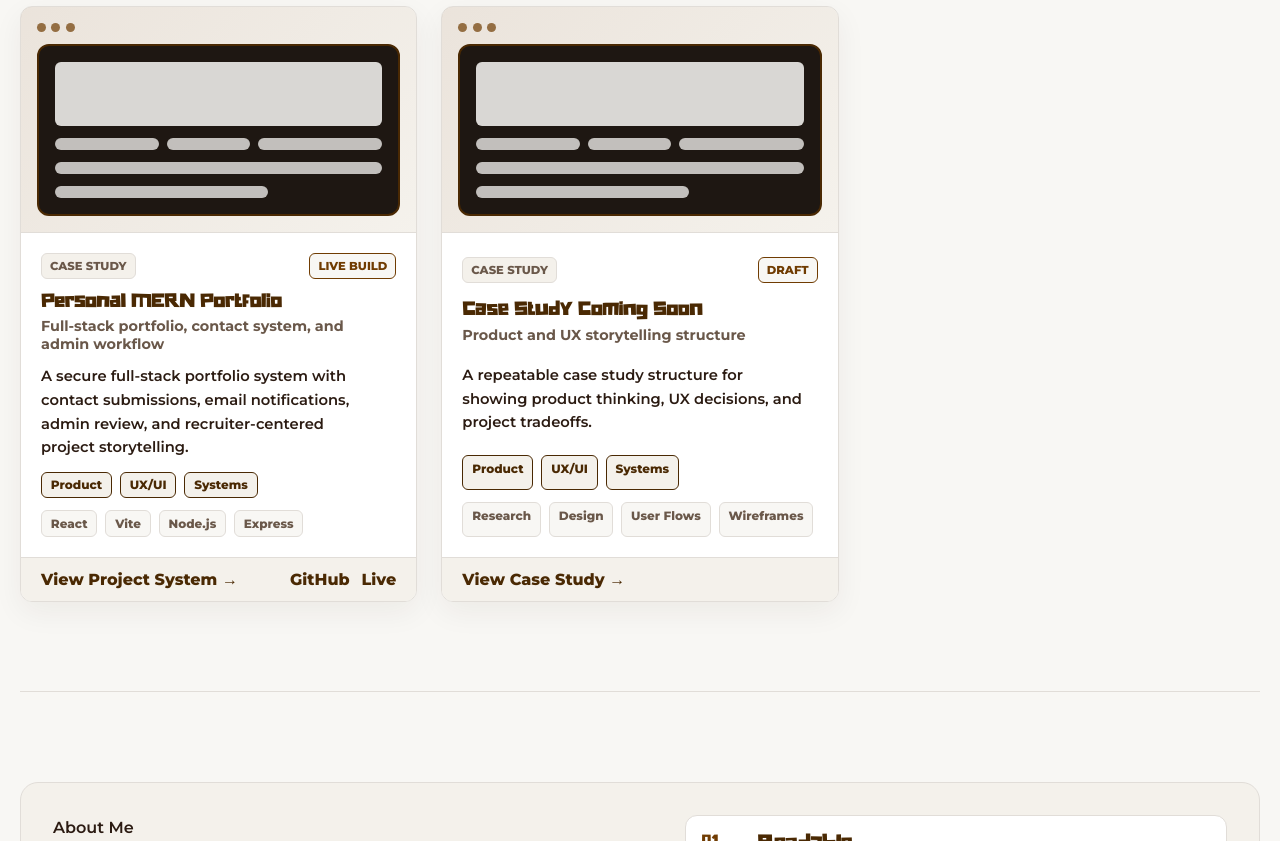
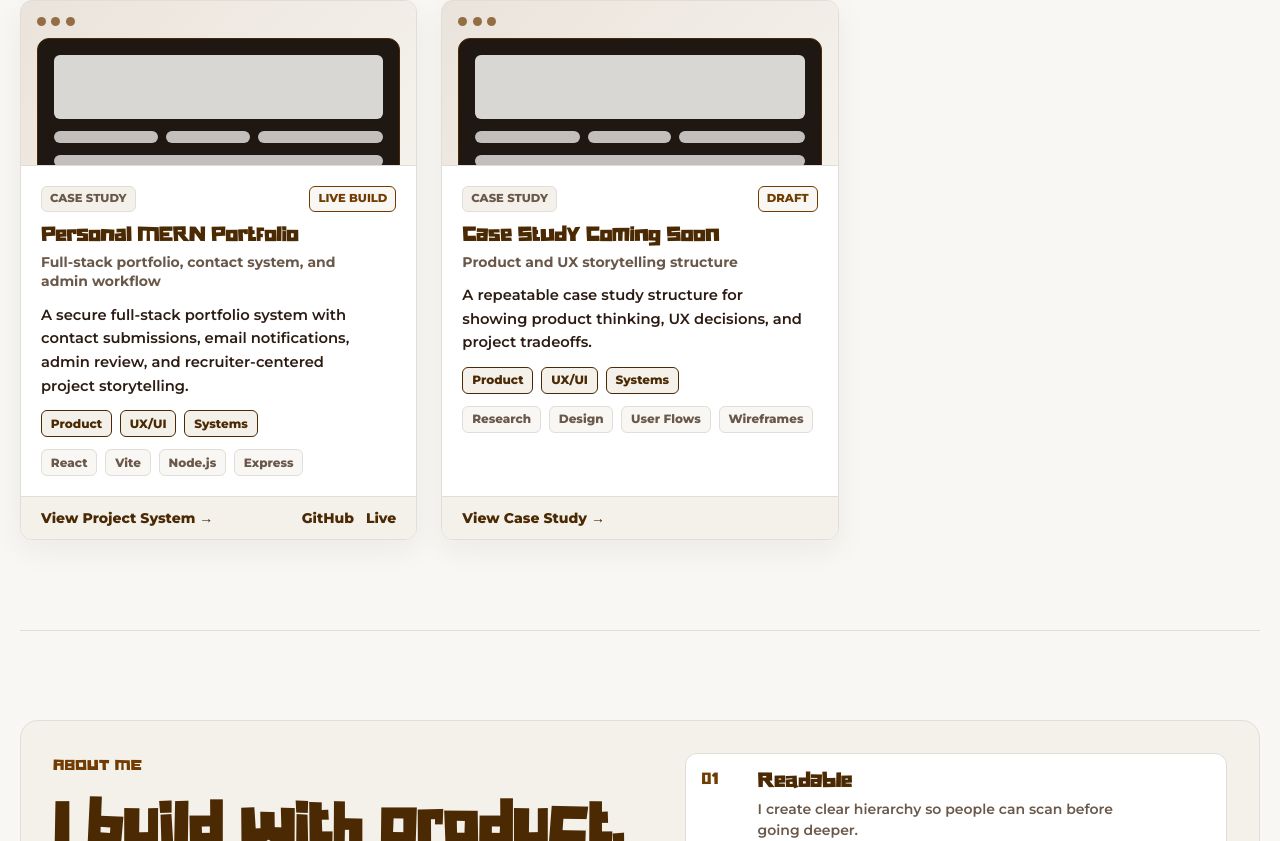
Before and after one commit to tabee1024/TabithaSulaiman, a React (Vite) app in the folder client/: page / in a window 1280 px wide. Shown: the part 1959-2800 px from the top of the page. Built offline with nearby package versions, Linux system fonts and the light colour scheme.

Commit message:
3.2:Updated Work Page e for Desktop

```diff
--- a/client/src/styles/components.css
+++ b/client/src/styles/components.css
@@ -181,7 +181,14 @@
 }
 
 .eyebrow {
-     margin: 0 0 var(--space-sm);
+    margin: 0 0 var(--space-sm);
+    font-family: var(--font-display);
+    color: var(--color-button);
+    font-size: var(--text-small);
+    line-height: 1.2;
+    font-weight: 700;
+    letter-spacing: var(--tracking-eyebrow);
+    text-transform: uppercase;
 }
 
 .section-heading p,
@@ -1906,15 +1913,15 @@ body {
 }
 
 .work-hero-section {
-     padding-top: var(--space-xl);
+     padding-top: var(--space-md);
 }
 
 .work-page-header {
      display: grid;
-     grid-template-columns: minmax(0, 1fr) 360px;
-     gap: var(--space-lg);
+     grid-template-columns: minmax(0, 1fr) 340px;
+     gap: var(--space-xl);
      align-items: end;
-     margin-bottom: var(--space-xl);
+     margin-bottom: var(--space-lg);
 }
 
 .work-page-header h1 {
@@ -1927,13 +1934,15 @@ body {
 }
 
 .work-page-header p {
-     max-width: 60ch;
-     line-height: 1.7;
+     max-width: var(--measure-body);
+     margin-bottom: 0;
+     color: var(--color-text);
+     line-height: var(--leading-body);
      font-weight: 600;
 }
 
 .work-page-note {
-     padding: var(--space-lg);
+     padding: var(--space-md) var(--space-lg);
      border: 1px solid var(--color-border);
      border-radius: var(--radius-md);
      background-color: var(--color-nav);
@@ -1941,13 +1950,17 @@ body {
 
 .work-page-note p {
      margin: 0;
+     color: var(--color-text-muted);
+     line-height: var(--leading-body);
+     font-size: var(--text-small);
+     font-weight: 600;
 }
 
 .work-control-board {
      display: grid;
-     gap: var(--space-lg);
-     margin-bottom: var(--space-xl);
-     padding: var(--space-lg);
+     gap: var(--space-md);
+     margin-bottom: var(--space-lg);
+     padding: var(--space-md);
      border: 1px solid var(--color-border);
      border-radius: var(--radius-lg);
      background-color: var(--color-nav);
@@ -1955,15 +1968,15 @@ body {
 
 .work-control-row {
      display: grid;
-     grid-template-columns: minmax(0, 1fr) 220px;
-     gap: var(--space-lg);
+     grid-template-columns: minmax(0, 1fr) 190px;
+     gap: var(--space-md);
      align-items: end;
 }
 
 .mockup-filter-row {
      display: flex;
      flex-wrap: wrap;
-     gap: var(--space-sm);
+     gap: var(--space-xs);
 }
 
 .mockup-filter-button {
@@ -1973,6 +1986,7 @@ body {
      border-radius: var(--radius-sm);
      background-color: var(--color-bg);
      color: var(--color-text);
+     font: inherit;
      font-size: 0.85rem;
      font-weight: 800;
      cursor: pointer;
@@ -1984,7 +1998,7 @@ body {
 
 .mockup-filter-button:hover {
      border-color: var(--color-accent-dark);
-     background-color: var(--color-nav);
+     background-color: var(--color-surface);
      color: var(--color-accent-dark);
 }
 
@@ -2009,7 +2023,8 @@ body {
 .mockup-sort-label {
      display: grid;
      gap: var(--space-xs);
-     font-size: 0.85rem;
+     color: var(--color-text-muted);
+     font-size: var(--text-small);
      font-weight: 800;
 }
 
@@ -2020,7 +2035,15 @@ body {
      border-radius: var(--radius-sm);
      background-color: var(--color-bg);
      color: var(--color-text);
+     font: inherit;
      font-weight: 700;
+     cursor: pointer;
+}
+
+.mockup-sort-label select:focus-visible {
+     border-color: var(--color-accent-dark);
+     outline: 2px solid var(--color-brown);
+     outline-offset: 3px;
 }
 
 .work-control-footer {
@@ -2028,25 +2051,28 @@ body {
      align-items: center;
      justify-content: space-between;
      gap: var(--space-md);
-     padding-top: var(--space-md);
+     padding-top: var(--space-sm);
      border-top: 1px solid var(--color-border);
 }
 
 .work-control-footer p {
      margin: 0;
      color: var(--color-text-muted);
+     font-size: var(--text-small);
      font-weight: 700;
 }
 
 .mockup-work-grid {
      display: grid;
-     grid-template-columns: repeat(3, 1fr);
+     grid-template-columns: repeat(3, minmax(0, 1fr));
      gap: var(--space-lg);
+     align-items: stretch;
 }
 
 .mockup-work-card {
-     display: grid;
-     grid-template-rows: auto 1fr auto;
+     min-height: 100%;
+     display: grid;
+     grid-template-rows: 165px 1fr auto;
      overflow: hidden;
      border: 1px solid var(--color-border);
      border-radius: var(--radius-md);
@@ -2055,10 +2081,13 @@ body {
 }
 
 .mockup-work-card-media {
-     min-height: 190px;
+     min-height: 165px;
      padding: var(--space-md);
+     overflow: hidden;
      background:
-          linear-gradient(135deg, rgba(112, 60, 2, 0.14), rgba(244, 241, 235, 0.95));
+          linear-gradient(135deg,
+               rgba(112, 60, 2, 0.14),
+               rgba(244, 241, 235, 0.95));
      border-bottom: 1px solid var(--color-border);
 }
 
@@ -2080,7 +2109,7 @@ body {
      display: grid;
      gap: var(--space-sm);
      padding: var(--space-md);
-     border: 2px solid var(--color-accent-dark);
+     border: 1px solid var(--color-accent-dark);
      border-radius: var(--radius-md);
      background-color: #1e1712;
 }
@@ -2113,8 +2142,9 @@ body {
 
 .mockup-work-card-body {
      display: grid;
-     gap: var(--space-md);
-     padding: var(--space-lg);
+     align-content: start;
+     gap: var(--space-sm);
+     padding: 1.25rem;
 }
 
 .mockup-work-card-header {
@@ -2126,12 +2156,15 @@ body {
 
 .mockup-card-badge {
      display: inline-flex;
+     align-items: center;
+     min-height: 26px;
      padding: 0.3rem 0.5rem;
      border: 1px solid var(--color-border);
      border-radius: var(--radius-sm);
      background-color: var(--color-nav);
      color: var(--color-text-muted);
      font-size: 0.72rem;
+     line-height: 1;
      font-weight: 800;
      text-transform: uppercase;
 }
@@ -2145,19 +2178,26 @@ body {
 .mockup-work-card h3 {
      margin: 0;
      font-family: var(--font-display);
+     font-size: var(--text-card-title);
+     line-height: var(--leading-heading);
      color: var(--color-accent-dark);
-     line-height: 1;
 }
 
 .mockup-work-card-subtitle {
      margin: var(--space-xs) 0 0;
      color: var(--color-text-muted);
-     font-size: 0.9rem;
+     font-size: var(--text-small);
+     line-height: 1.4;
      font-weight: 700;
 }
 
 .mockup-work-card-summary {
-     margin: 0;
+     display: -webkit-box;
+     overflow: hidden;
+     -webkit-box-orient: vertical;
+     -webkit-line-clamp: 4;
+     margin: 0;
+     color: var(--color-text);
      line-height: 1.6;
      font-size: 0.92rem;
      font-weight: 600;
@@ -2173,11 +2213,14 @@ body {
 .mockup-lens-row span,
 .mockup-tool-row span {
      display: inline-flex;
+     align-items: center;
+     min-height: 27px;
      padding: 0.3rem 0.55rem;
      border: 1px solid var(--color-border);
      border-radius: var(--radius-sm);
      background-color: var(--color-bg);
      font-size: 0.75rem;
+     line-height: 1;
      font-weight: 800;
 }
 
@@ -2196,7 +2239,7 @@ body {
      align-items: center;
      justify-content: space-between;
      gap: var(--space-sm);
-     padding: var(--space-md) var(--space-lg);
+     padding: var(--space-sm) 1.25rem;
      border-top: 1px solid var(--color-border);
      background-color: var(--color-nav);
 }
@@ -2204,6 +2247,7 @@ body {
 .mockup-work-card-footer a {
      border-radius: var(--radius-sm);
      color: var(--color-accent-dark);
+     font-size: var(--text-small);
      font-weight: 800;
      text-decoration-line: underline;
      text-decoration-color: transparent;
@@ -2234,17 +2278,36 @@ body {
      display: flex;
      align-items: center;
      justify-content: space-between;
-     gap: var(--space-lg);
-     margin-top: var(--space-2xl);
+     gap: var(--space-xl);
+     margin-top: var(--space-xl);
      padding: var(--space-xl);
      border: 1px solid var(--color-border);
      border-radius: var(--radius-lg);
      background-color: var(--color-nav);
 }
 
-.work-bottom-cta h2,
+.work-bottom-cta>div {
+     max-width: 720px;
+}
+
+.work-bottom-cta h2 {
+     margin: 0;
+     font-family: var(--font-display);
+     font-size: var(--text-subsection-title);
+     line-height: var(--leading-heading);
+     color: var(--color-accent-dark);
+}
+
 .work-bottom-cta p {
-     margin: 0;
+     max-width: var(--measure-body);
+     margin: var(--space-xs) 0 0;
+     color: var(--color-text-muted);
+     line-height: var(--leading-body);
+     font-weight: 600;
+}
+
+.work-bottom-cta .button {
+     flex-shrink: 0;
 }
 
 /* ================================
@@ -2924,29 +2987,6 @@ body {
      padding-bottom: var(--space-lg);
 }
 
-.work-hero-section {
-     padding-top: var(--space-md);
-}
-
-.work-page-header {
-     margin-bottom: var(--space-lg);
-}
-
-.work-control-board {
-     gap: var(--space-md);
-     margin-bottom: var(--space-lg);
-     padding: var(--space-md);
-}
-
-.work-control-row {
-     grid-template-columns: minmax(0, 1fr) 190px;
-     gap: var(--space-md);
-}
-
-.work-control-footer {
-     padding-top: var(--space-sm);
-}
-
 .work-skills-section {
      margin-bottom: var(--space-xl);
      padding: var(--space-lg);
@@ -2957,10 +2997,10 @@ body {
 
 .work-skills-heading {
      display: grid;
-     grid-template-columns: minmax(0, 1fr) minmax(260px, 420px);
+     grid-template-columns: minmax(0, 1fr) minmax(260px, 400px);
      gap: var(--space-lg);
      align-items: end;
-     margin-bottom: var(--space-lg);
+     margin-bottom: var(--space-md);
 }
 
 .work-skills-heading h2 {
@@ -2974,17 +3014,19 @@ body {
 .work-skills-heading>p {
      margin: 0;
      color: var(--color-text-muted);
-     line-height: 1.6;
+     line-height: var(--leading-body);
+     font-size: var(--text-small);
      font-weight: 600;
 }
 
 .work-skills-grid {
      display: grid;
-     grid-template-columns: repeat(4, 1fr);
-     gap: var(--space-md);
+     grid-template-columns: repeat(4, minmax(0, 1fr));
+     gap: var(--space-sm);
 }
 
 .work-skill-group {
+     min-height: 130px;
      padding: var(--space-md);
      border: 1px solid var(--color-border);
      border-radius: var(--radius-md);
@@ -2996,46 +3038,26 @@ body {
      font-family: var(--font-display);
      color: var(--color-accent-dark);
      font-size: 1rem;
-     line-height: 1;
+     line-height: var(--leading-heading);
 }
 
 .work-skill-tags {
      display: flex;
      flex-wrap: wrap;
+     align-content: flex-start;
      gap: var(--space-xs);
 }
 
 .work-skill-tags span {
      display: inline-flex;
+     align-items: center;
+     min-height: 28px;
      padding: 0.3rem 0.5rem;
      border: 1px solid var(--color-border);
      border-radius: var(--radius-sm);
      background-color: var(--color-surface);
      color: var(--color-text-muted);
      font-size: 0.75rem;
+     line-height: 1;
      font-weight: 800;
 }
-
-.mockup-work-card-media {
-     min-height: 165px;
-}
-
-.mockup-work-card-body {
-     gap: var(--space-sm);
-     padding: 1.25rem;
-}
-
-.mockup-work-card-summary {
-     display: -webkit-box;
-     overflow: hidden;
-     -webkit-box-orient: vertical;
-     -webkit-line-clamp: 4;
-}
-
-.mockup-work-card-footer {
-     padding: var(--space-sm) 1.25rem;
-}
-
-.work-bottom-cta {
-     margin-top: var(--space-xl);
-}
```
